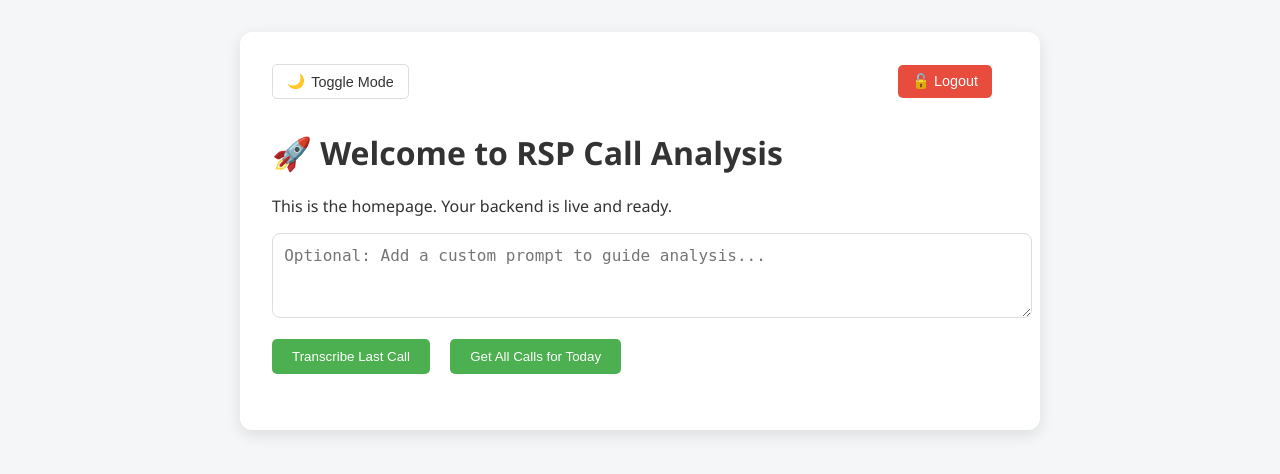
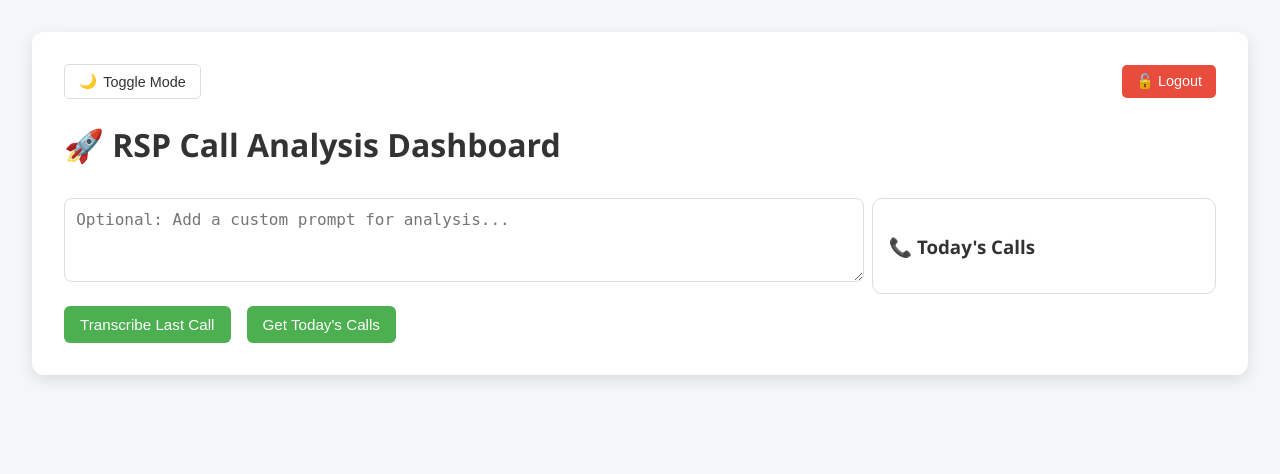
Before and after one commit to rsp21/rspchatgpt, a Flask app: template templates/index.html in a window 1280 px wide. Shown: the top 474 px of the page. Run offline with Flask 3, Linux system fonts and the light colour scheme; the template is opened without the code that fills it, so the values that code supplies are empty.

Commit message:
tweek the prompt in the analyser

```diff
--- a/templates/index.html
+++ b/templates/index.html
@@ -1,8 +1,8 @@
 <!DOCTYPE html>
 <html lang="en">
 <head>
-  <meta charset="UTF-8">
-  <title>Flask API Home</title>
+  <meta charset="UTF-8" />
+  <title>RSP SUPPLY | Call Analysis Dashboard</title>
   <style>
     :root {
       --bg-color: #f4f6f8;
@@ -36,7 +36,7 @@
     }
 
     .container {
-      max-width: 800px;
+      max-width: 1300px;
       margin: auto;
     }
 
@@ -45,19 +45,13 @@
       padding: 2rem;
       border-radius: 12px;
       box-shadow: 0 5px 15px rgba(0,0,0,0.1);
-      margin-bottom: 2rem;
-      position: relative;
     }
 
     .header-bar {
       display: flex;
       justify-content: space-between;
       align-items: center;
-      position: sticky;
-      top: 0;
-      background: var(--card-bg);
-      z-index: 10;
-      padding-bottom: 1rem;
+      margin-bottom: 1.5rem;
     }
 
     .logout-btn {
@@ -85,16 +79,10 @@
       display: flex;
       align-items: center;
       gap: 0.4rem;
-      transition: background-color 0.2s;
     }
 
     .toggle-theme-btn:hover {
       background-color: var(--copy-btn-hover);
-    }
-
-    .toggle-theme-btn .icon {
-      display: inline-block;
-      transition: transform 0.4s ease;
     }
 
     body.dark .toggle-theme-btn .icon {
@@ -103,52 +91,59 @@
 
     h1 {
       font-size: 2rem;
-      margin-top: 1rem;
+    }
+
+    .main-layout {
+      display: flex;
+      gap: 2rem;
+      margin-top: 2rem;
+    }
+
+    .left-panel {
+      flex: 3;
+      display: flex;
+      flex-direction: column;
+      gap: 1.5rem;
+    }
+
+    .right-panel {
+      flex: 1.2;
+      background-color: var(--card-bg);
+      padding: 1rem;
+      border-radius: 10px;
+      border: 1px solid var(--border-color);
+      height: fit-content;
+    }
+
+    textarea {
+      width: 100%;
+      padding: 0.7rem;
+      border-radius: 8px;
+      border: 1px solid var(--border-color);
+      background-color: var(--card-bg);
+      color: var(--text-color);
+      font-size: 1rem;
+      resize: vertical;
+      min-height: 60px;
     }
 
     .buttons {
-      margin-bottom: 1.5rem;
+      display: flex;
+      gap: 1rem;
     }
 
     button {
-      padding: 10px 20px;
+      padding: 10px 16px;
       background-color: #4CAF50;
       color: white;
       border: none;
-      border-radius: 5px;
+      border-radius: 6px;
       cursor: pointer;
-      margin-right: 1rem;
+      font-size: 0.95rem;
     }
 
     button:hover {
       background-color: #45a049;
-    }
-
-    .loader-container {
-      display: none;
-      text-align: center;
-      margin-top: 1rem;
-    }
-
-    .ball {
-      width: 50px;
-      height: 50px;
-      background-color: #FF6347;
-      border-radius: 50%;
-      display: inline-block;
-      animation: bounce 1.5s infinite;
-    }
-
-    @keyframes bounce {
-      0%, 100% { transform: translateY(0); }
-      50% { transform: translateY(-30px); }
-    }
-
-    .loader-text {
-      font-size: 1.2rem;
-      color: var(--text-color);
-      font-weight: bold;
-      margin-top: 10px;
     }
 
     .result-box {
@@ -156,7 +151,6 @@
       border: 1px solid var(--border-color);
       border-radius: 8px;
       padding: 1rem;
-      margin-top: 1rem;
       position: relative;
     }
 
@@ -188,17 +182,32 @@
       background-color: var(--copy-btn-hover);
     }
 
-    textarea {
-      width: 100%;
-      padding: 0.7rem;
-      border-radius: 8px;
-      margin-bottom: 1rem;
-      border: 1px solid var(--border-color);
-      background-color: var(--card-bg);
+    .loader-container {
+      display: none;
+      text-align: center;
+      margin-top: 2rem;
+    }
+
+    .spinner {
+      width: 50px;
+      height: 50px;
+      border: 6px solid var(--border-color);
+      border-top: 6px solid #3498db;
+      border-radius: 50%;
+      animation: spin 1s linear infinite;
+      margin: 0 auto;
+    }
+
+    @keyframes spin {
+      0% { transform: rotate(0deg); }
+      100% { transform: rotate(360deg); }
+    }
+
+    .loader-text {
+      font-size: 1.1rem;
+      font-weight: 500;
       color: var(--text-color);
-      font-size: 1rem;
-      resize: vertical;
-      min-height: 60px;
+      margin-top: 10px;
     }
   </style>
 </head>
@@ -214,19 +223,21 @@
         </form>
       </div>
 
-      <h1>🚀 Welcome to RSP Call Analysis</h1>
-      <p>This is the homepage. Your backend is live and ready.</p>
+      <h1>🚀 RSP Call Analysis Dashboard</h1>
 
-      <textarea id="customPrompt" placeholder="Optional: Add a custom prompt to guide analysis..."></textarea>
+      <div class="main-layout">
+        <!-- Left Panel -->
+        <div class="left-panel">
+          <textarea id="customPrompt" placeholder="Optional: Add a custom prompt for analysis..."></textarea>
 
           <div class="buttons">
             <button id="callEndpointBtn">Transcribe Last Call</button>
-        <button>Get All Calls for Today</button>
+            <button id="getCallsBtn">Get Today's Calls</button>
           </div>
 
           <div id="loader-container" class="loader-container">
-        <div class="ball"></div>
-        <p class="loader-text">Fetching data... Hang tight!</p>
+            <div class="spinner"></div>
+            <p class="loader-text">Processing... Please wait.</p>
           </div>
 
           <div id="results" style="display: none;">
@@ -243,6 +254,16 @@
             </div>
           </div>
         </div>
+
+        <!-- Right Panel -->
+        <div class="right-panel">
+          <h3>📞 Today's Calls</h3>
+          <div id="calls-section" style="display: none;">
+            <div id="calls-list"></div>
+          </div>
+        </div>
+      </div>
+    </div>
   </div>
 
   <script>
@@ -256,21 +277,74 @@
         .then(response => response.json())
         .then(data => {
           document.getElementById("loader-container").style.display = "none";
-
-          if (data.error) {
-            alert("Error: " + data.error);
-            return;
-          }
+          if (data.error) return alert("Error: " + data.error);
 
           document.getElementById("results").style.display = "block";
           document.getElementById("transcription-content").textContent = data.transcription;
           document.getElementById("analysis-content").textContent = data.analysis;
         })
         .catch(error => {
-          console.error("Error calling the endpoint:", error);
+          console.error("Error:", error);
           document.getElementById("loader-container").style.display = "none";
         });
     });
+
+    document.getElementById("getCallsBtn").addEventListener("click", function () {
+      document.getElementById("loader-container").style.display = "block";
+      document.getElementById("calls-section").style.display = "none";
+
+      fetch("/calls")
+        .then(response => response.json())
+        .then(data => {
+          document.getElementById("loader-container").style.display = "none";
+          if (data.error) return alert("Error: " + data.error);
+
+          const callsList = document.getElementById("calls-list");
+          callsList.innerHTML = "";
+
+          data.calls.forEach(call => {
+            const callHTML = `
+              <div style="margin-bottom: 1rem;">
+                <strong>${call.userName || "Unknown User"}</strong><br>
+                Direction: <em>${call.direction || "N/A"}</em><br>
+                Left: ${call.left || "N/A"}<br>
+                Right: ${call.right || "N/A"}<br>
+                Time: ${call.time || "N/A"}<br>
+                <button style="margin-top: 0.5rem;" onclick="transcribeSpecificCall('${call.id}')">Transcribe</button>
+              </div>
+              <hr>
+            `;
+            callsList.innerHTML += callHTML;
+          });
+
+          document.getElementById("calls-section").style.display = "block";
+        })
+        .catch(error => {
+          console.error("Error fetching calls:", error);
+          document.getElementById("loader-container").style.display = "none";
+        });
+    });
+
+    function transcribeSpecificCall(callId) {
+      const prompt = document.getElementById("customPrompt").value;
+      document.getElementById("loader-container").style.display = "block";
+      document.getElementById("results").style.display = "none";
+
+      fetch(`/transscribespecificcall?id=${callId}&prompt=${encodeURIComponent(prompt)}`)
+        .then(response => response.json())
+        .then(data => {
+          document.getElementById("loader-container").style.display = "none";
+          if (data.error) return alert("Error: " + data.error);
+
+          document.getElementById("results").style.display = "block";
+          document.getElementById("transcription-content").textContent = data.transcription;
+          document.getElementById("analysis-content").textContent = data.analysis;
+        })
+        .catch(error => {
+          console.error("Error fetching specific transcription:", error);
+          document.getElementById("loader-container").style.display = "none";
+        });
+    }
 
     function copyToClipboard(elementId) {
       const text = document.getElementById(elementId).innerText;
--- /dev/null
+++ b/transcriptions/FDeebjLrRCi793OjRObDKg/latest_transcription.txt
@@ -0,0 +1 @@
+We're calling Economy Linen and Towel Service. Your call is very important to us. If you know your party's extension, you may dial it at any time. To dial by name, press the pound key. For customer... By using the keys on your touchtone phone, please enter the first or last... Transferring to... Todd Howland, maintenance. Todd Howland, maintenance. Todd Howland, maintenance. Todd Howland, maintenance. Todd Howland, maintenance. Todd Howland, maintenance. Todd Howland, maintenance. Todd Howland, maintenance. Todd Howland, maintenance. Todd Howland, maintenance. Todd Howland, maintenance. Todd Howland, maintenance. Todd Howland, maintenance. Todd Howland, maintenance. Todd Howland, maintenance. Todd Howland, maintenance. Todd Howland, maintenance. Todd Howland, maintenance. Todd Howland, maintenance. Todd Howland, maintenance. Todd Howland, maintenance. Todd Howland, maintenance. Todd Howland, maintenance. Todd Howland, maintenance. Todd Howland, maintenance. Is not available to take your call. Please leave a message after the tone. Press the pound key to end recording. Hey Todd, this is Justin. Give me a call as soon as possible at 35422-2134. Just want to make sure that we have everything worked out for you with those EATON parts we were helping out with before. Thank you.
--- /dev/null
+++ b/transcriptions/d1LyJD5fRPGnUXjCSJromA/latest_transcription.txt
@@ -0,0 +1 @@
+Please leave your message for...
```
Also changed, not shown: routes/transcribe.py (+85 -2 lines), services/downloader_8.py (+63 -0 lines), services/transcription_service.py (+23 -10 lines), 2 other files. Lines whose indentation alone changed are shown as unchanged.
